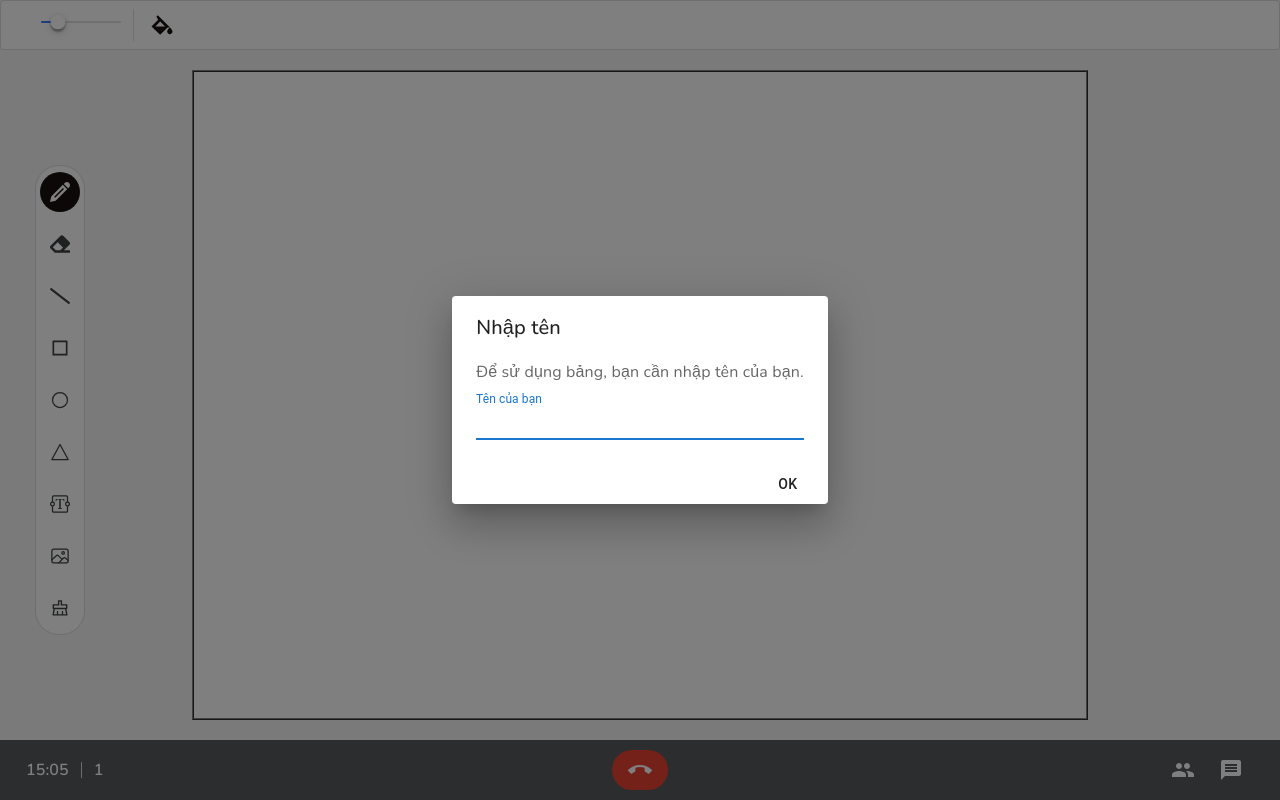
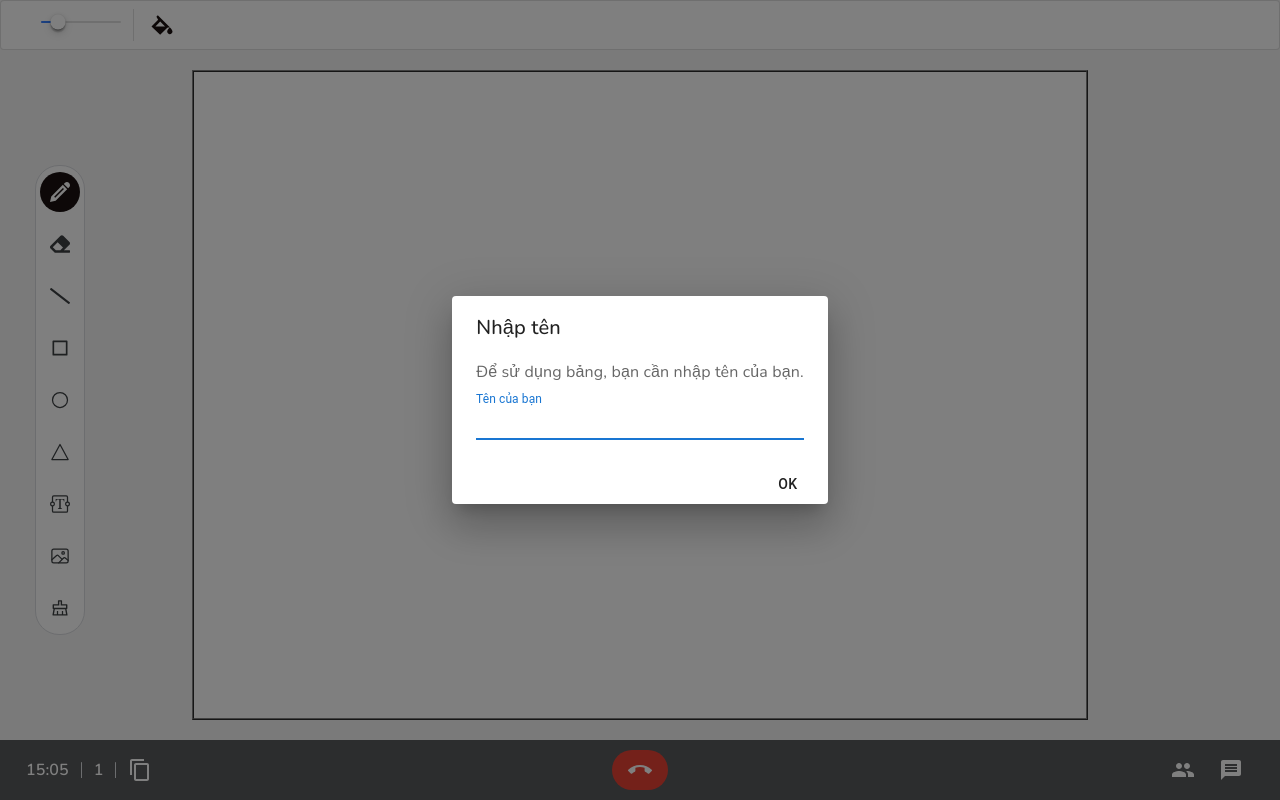
Before and after one commit to xauuu/whiteboard, a React (Create React App) app: page /1 in a window 1280 px wide. Shown: the top 800 px of the page. Built offline with nearby package versions, Linux system fonts and the light colour scheme; no server answers.

Commit message:
copy roomID

```diff
--- a/src/components/Footer/Footer.css
+++ b/src/components/Footer/Footer.css
@@ -37,7 +37,7 @@
 }
 
 .footer-item .left-item .icon-block .roomid {
-  margin: 0 6px 0 12px;
+  margin: 0 12px 0 12px;
   align-items: center;
   display: flex;
   letter-spacing: 0.00625em;
--- a/src/components/Footer/Footer.js
+++ b/src/components/Footer/Footer.js
@@ -2,7 +2,8 @@ import React, { useState, useEffect } from 'react';
 import "./Footer.css";
 import Tooltip from '@material-ui/core/Tooltip';
 import { Badge, IconButton } from '@material-ui/core';
-import { MdMessage, MdPeople, MdCallEnd } from "react-icons/md";
+import { MdMessage, MdPeople, MdCallEnd, MdContentCopy } from "react-icons/md";
+import { BsCheck } from 'react-icons/bs';
 import { makeStyles } from '@material-ui/core/styles';
 import moment from 'moment';
 
@@ -21,7 +22,7 @@ const useStyles = makeStyles((theme) => ({
 function Footer({ roomID, expanded, setExpanded, chat, setChat, people, setPeople, newM, setNewM, count }) {
 
     const [time, setTime] = useState(new Date().toLocaleTimeString());
-
+    const [copy, setCopy] = useState(false);
     const classes = useStyles();
 
     useEffect(() => {
@@ -55,7 +56,13 @@ function Footer({ roomID, expanded, setExpanded, chat, setChat, people, setPeopl
             setPeople(!people);
             setChat(false);
         }
+    }
 
+    const toggleCopyButton = () => {
+        if (copy === false) {
+            navigator.clipboard.writeText(roomID)
+        }
+        setCopy(true)
     }
 
     return (
@@ -71,6 +78,10 @@ function Footer({ roomID, expanded, setExpanded, chat, setChat, people, setPeopl
                     <div className="roomid">
                         {roomID}
                     </div>
+                    <div className="separator"></div>
+                    <IconButton onClick={toggleCopyButton} disabled={copy}>
+                        {copy ? <BsCheck color='#fff' /> : <MdContentCopy color='#fff' />}
+                    </IconButton>
                 </div>
             </div>
             <div className="center-item">
```
